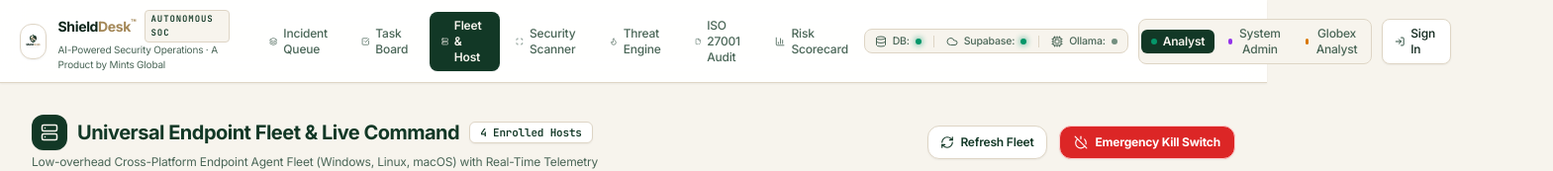
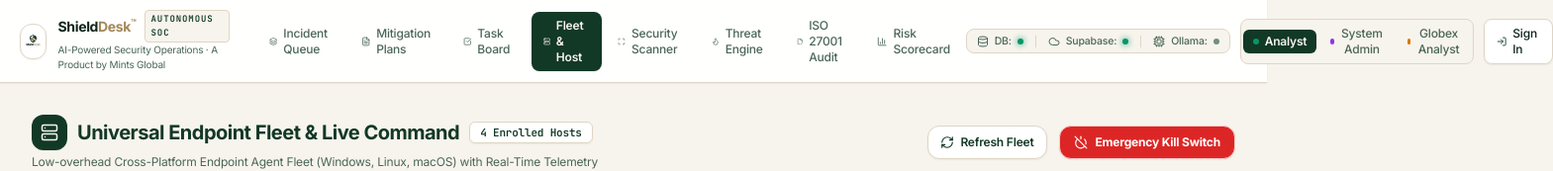
Before and after one commit to Mints-ai/SHIELD-DESK, a Next.js app: page /dashboard/fleet in a window 1280 px wide. Shown: the top 173 px of the page at 99% size, 1569 px wide, since content can reach past the window. Built offline with nearby package versions, Linux system fonts and the light colour scheme; no server answers; the database is empty.

Commit message:
feat(ui): add direct Mitigation Plans navigation link and quick access button in Incident Queue

```diff
--- a/src/app/page.tsx
+++ b/src/app/page.tsx
@@ -321,9 +321,17 @@ export default function SOCDashboardPage() {
                       }
                       className="flex items-center gap-1.5 px-3 py-1.5 rounded-lg border border-[var(--sd-border)] bg-white hover:bg-[var(--sd-panel-hover)] text-xs font-medium text-[var(--sd-text)] transition-all cursor-pointer shadow-xs"
                     >
-                      <FileText className="h-3.5 w-3.5 text-[var(--sd-pine)]" />
+                      <Sparkles className="h-3.5 w-3.5 text-[var(--sd-pine)]" />
                       Plan Mitigation
                     </button>
+                    <Link
+                      href="/dashboard/plans"
+                      className="flex items-center gap-1.5 px-3 py-1.5 rounded-lg border border-[var(--sd-border)] bg-white hover:bg-[var(--sd-panel-hover)] text-xs font-medium text-[var(--sd-text)] transition-all cursor-pointer shadow-xs"
+                      title="View all 3-Horizon Mitigation Plans"
+                    >
+                      <FileText className="h-3.5 w-3.5 text-[var(--sd-pine)]" />
+                      View Plans
+                    </Link>
                   </div>
                 </div>
 
--- a/src/components/navigation/TopNavBar.tsx
+++ b/src/components/navigation/TopNavBar.tsx
@@ -12,6 +12,7 @@ import {
   CheckSquare,
   Server,
   FileCheck2,
+  FileText,
   BarChart3,
   LogIn,
   Scan,
@@ -71,6 +72,7 @@ export function TopNavBar() {
 
   const navLinks = [
     { href: "/", label: "Incident Queue", icon: Layers },
+    { href: "/dashboard/plans", label: "Mitigation Plans", icon: FileText },
     { href: "/dashboard/tasks", label: "Task Board", icon: CheckSquare },
     { href: "/dashboard/fleet", label: "Fleet & Host", icon: Server },
     { href: "/dashboard/scanner", label: "Security Scanner", icon: Scan },
```
